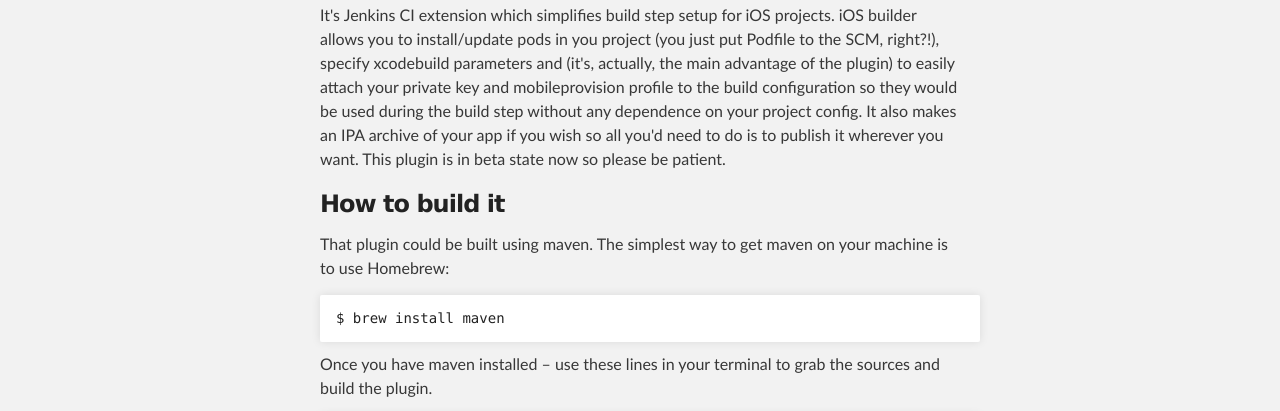
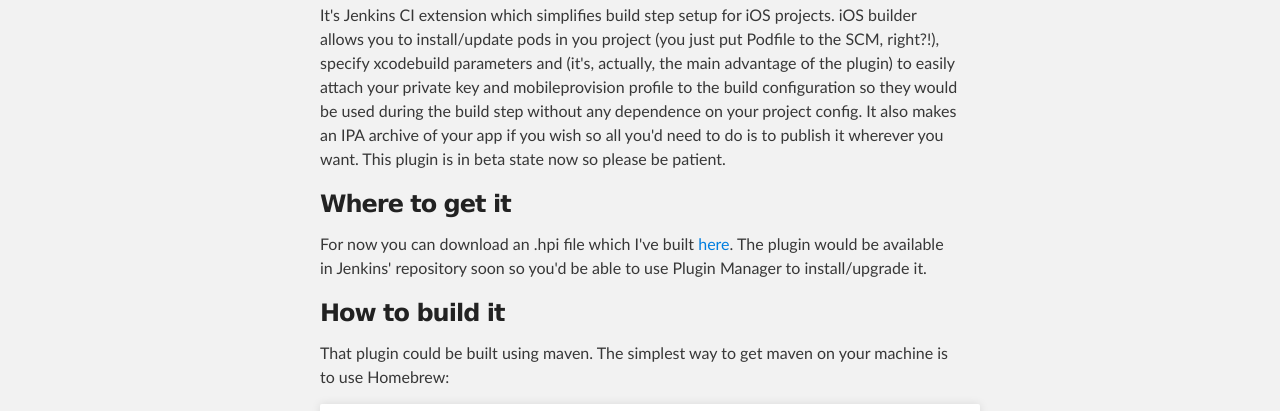
Before and after one commit to 0xc010d/iosbuilder-plugin, a plain HTML site: page index.html in a window 1280 px wide. Shown: the part 373-784 px from the top of the page. Drawn offline with Linux system fonts and the light colour scheme.

```diff
--- a/index.html
+++ b/index.html
@@ -36,6 +36,11 @@
 
 <p>It's Jenkins CI extension which simplifies build step setup for iOS projects. iOS builder allows you to install/update pods in you project (you just put Podfile to the SCM, right?!), specify xcodebuild parameters and (it's, actually, the main advantage of the plugin) to easily attach your private key and mobileprovision profile to the build configuration so they would be used during the build step without any dependence on your project config. It also makes an IPA archive of your app if you wish so all you'd need to do is to publish it wherever you want.
 This plugin is in beta state now so please be patient.</p>
+
+<h3>
+<a name="where-to-get-it" class="anchor" href="#where-to-get-it"><span class="octicon octicon-link"></span></a>Where to get it</h3>
+
+<p>For now you can download an .hpi file which I've built <a href="downloads/iOSBuilder.hpi">here</a>. The plugin would be available in Jenkins' repository soon so you'd be able to use Plugin Manager to install/upgrade it.</p>
 
 <h3>
 <a name="how-to-build-it" class="anchor" href="#how-to-build-it"><span class="octicon octicon-link"></span></a>How to build it</h3>
```
Also changed, not shown: params.json (+1 -1 lines).
